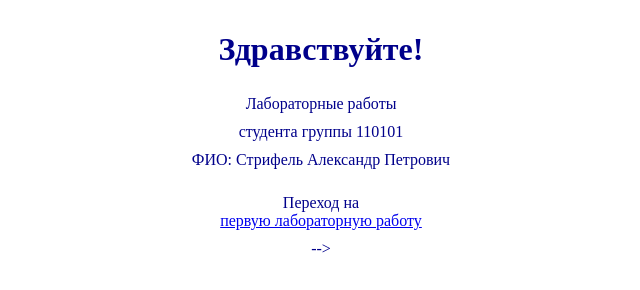
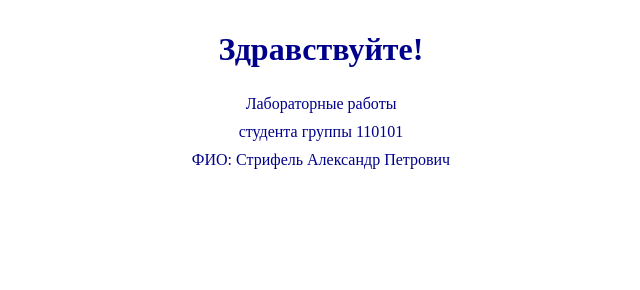
Before and after one commit to MasterHD48/inis-labs-university, a plain HTML site: page index.html in a window 1280 px wide. Shown: the whole page, without its empty margins (319-959 px from the left). Drawn offline with Linux system fonts and the light colour scheme.

Commit message:
Update index.html

```diff
--- a/index.html
+++ b/index.html
@@ -33,7 +33,7 @@
         <p>ФИО: Стрифель Александр Петрович</p>
     </div>
     <div>
-        <! <p>Переход на <a href="lab1/index.html">первую лабораторную работу</a></p> -->
+        <!-- <p>Переход на <a href="lab1/index.html">первую лабораторную работу</a></p> -->
     </div>
 </body>
 </html>
```
